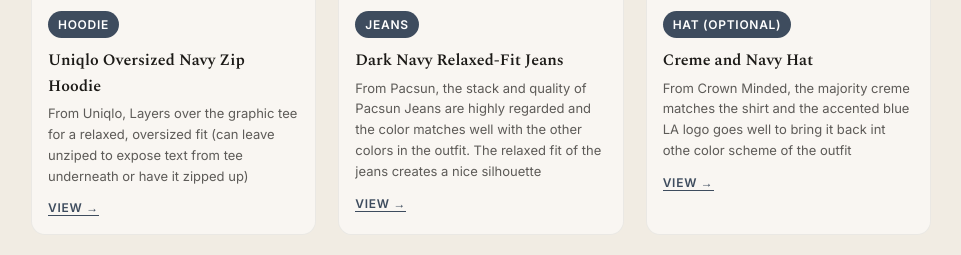
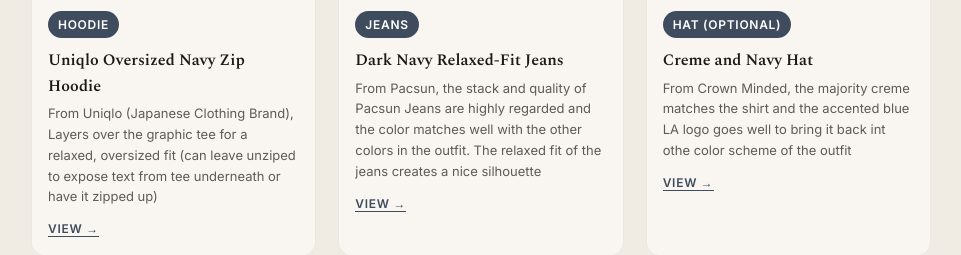
Before and after one commit to aryankumar201118-web/aryankumar201118-web.github.io, a plain HTML site: page index.html in a window 1280 px wide. Shown: the part 2072-2327 px from the top of the page, without its empty margins (159-1120 px from the left). Drawn offline with nearby package versions, Linux system fonts and the light colour scheme.

Commit message:
Update index.html

```diff
--- a/index.html
+++ b/index.html
@@ -337,7 +337,7 @@
         <div class="meta">
           <span class="tag">Hoodie</span>
           <h3>Uniqlo Oversized Navy Zip Hoodie</h3>
-          <p>From Uniqlo, Layers over the graphic tee for a relaxed, oversized fit (can leave unziped to expose text from tee underneath or have it zipped up)</p>
+          <p>From Uniqlo (Japanese Clothing Brand), Layers over the graphic tee for a relaxed, oversized fit (can leave unziped to expose text from tee underneath or have it zipped up)</p>
           <a href="#" target="_blank">View →</a>
         </div>
       </div>
```
